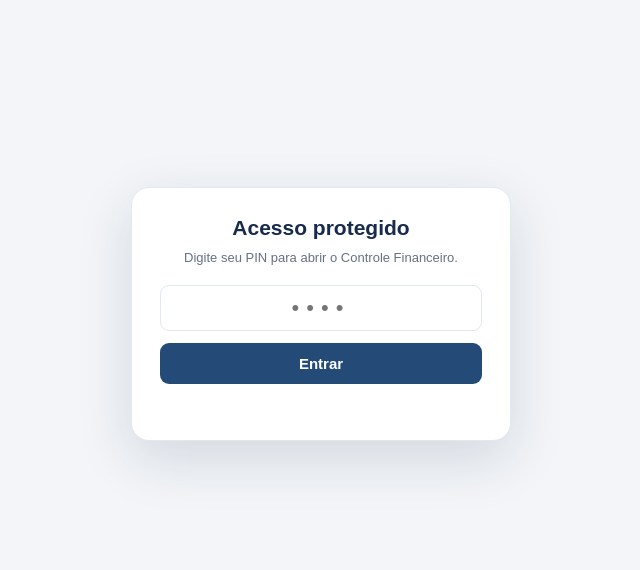
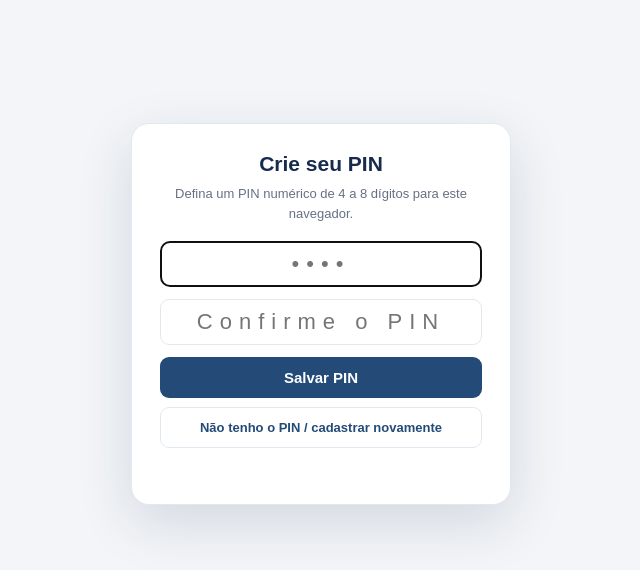
Before and after one commit to danillofelipedireito-cell/Controle-Financeiro, a plain HTML site: page index.html in a window 1280 px wide. Shown: the part 86-656 px from the top of the page, without its empty margins (319-959 px from the left). Drawn offline with Linux system fonts and the light colour scheme.

Commit message:
Add files via upload

```diff
--- a/index.html
+++ b/index.html
@@ -19,6 +19,7 @@ h1{font-size:23px;margin:0 0 5px}h2{font-size:16px;margin:0 0 13px}.hint,.meta,.
 #pinGate p{font-size:13px;line-height:1.5;color:#667085;margin:0 0 18px}
 #pinGate input{margin:0 0 12px;text-align:center;font-size:22px;letter-spacing:7px}
 #pinGate button{width:100%;padding:12px;border:0;border-radius:9px;background:#244b78;color:#fff;font-weight:bold;font-size:15px;cursor:pointer}
+#pinReset{margin-top:9px!important;background:transparent!important;color:#244b78!important;border:1px solid #e2e8f0!important;font-size:13px!important}
 #pinError{display:block;min-height:18px;margin-top:10px;color:#c13d45;font-size:12px}
 body.dark #pinGate{background:#101722}
 body.dark #pinGate .pinbox{background:#192433;border-color:#2b394b;color:#edf2f7}
@@ -34,6 +35,7 @@ body.dark #pinGate p{color:#aab6c5}
     <input id="pinInput" type="password" inputmode="numeric" pattern="[0-9]*" maxlength="8" autocomplete="off" placeholder="••••" aria-label="PIN de acesso">
     <input id="pinConfirm" type="password" inputmode="numeric" pattern="[0-9]*" maxlength="8" autocomplete="off" placeholder="Confirme o PIN" aria-label="Confirme o PIN" class="hidden">
     <button id="pinButton" type="button">Entrar</button>
+    <button id="pinReset" type="button">Não tenho o PIN / cadastrar novamente</button>
     <span id="pinError" role="alert"></span>
   </div>
 </div>
@@ -72,7 +74,52 @@ body.dark #pinGate p{color:#aab6c5}
 <script>
 (()=>{'use strict';
 const $=id=>document.getElementById(id),fmt=n=>new Intl.NumberFormat('pt-BR',{style:'currency',currency:'BRL'}).format(Number(n)||0),today=()=>{let d=new Date();return d.getFullYear()+'-'+String(d.getMonth()+1).padStart(2,'0')+'-'+String(d.getDate()).padStart(2,'0')},month=()=>today().slice(0,7),br=s=>s?`${s.slice(8,10)}/${s.slice(5,7)}/${s.slice(0,4)}`:'—',id=()=>crypto.randomUUID?crypto.randomUUID():String(Date.now())+Math.random();
-let entries=[],data={debts:[],itau:[],cards:[],plans:[],income:0};
+
+  // PIN local: barreira básica, não é autenticação segura.
+  const PIN_KEY='cf_personal_pin_hash_v1';
+  const pinHash=async value=>{
+    const bytes=new TextEncoder().encode(value);
+    const digest=await crypto.subtle.digest('SHA-256',bytes);
+    return Array.from(new Uint8Array(digest)).map(x=>x.toString(16).padStart(2,'0')).join('');
+  };
+  async function setupPinGate(){
+    const gate=$('pinGate'), input=$('pinInput'), confirmInput=$('pinConfirm');
+    const title=$('pinTitle'), message=$('pinMessage'), button=$('pinButton'), error=$('pinError'), reset=$('pinReset');
+    let creating=!localStorage.getItem(PIN_KEY);
+    const showMode=()=>{
+      title.textContent=creating?'Crie seu PIN':'Acesso protegido';
+      message.textContent=creating?'Defina um PIN numérico de 4 a 8 dígitos para este navegador.':'Digite seu PIN para abrir o Controle Financeiro.';
+      confirmInput.classList.toggle('hidden',!creating);
+      button.textContent=creating?'Salvar PIN':'Entrar';
+      input.value='';confirmInput.value='';error.textContent='';input.focus();
+    };
+    const unlock=()=>{gate.remove();};
+    const submit=async()=>{
+      const pin=input.value.trim();
+      if(!/^\\d{4,8}$/.test(pin)){error.textContent='Use um PIN de 4 a 8 números.';return;}
+      if(creating){
+        if(pin!==confirmInput.value.trim()){error.textContent='Os PINs não conferem.';return;}
+        localStorage.setItem(PIN_KEY,await pinHash(pin));
+        unlock();
+      }else{
+        if(await pinHash(pin)===localStorage.getItem(PIN_KEY)){unlock();}
+        else{error.textContent='PIN incorreto. Tente novamente.';input.value='';input.focus();}
+      }
+    };
+    reset.addEventListener('click',()=>{
+      if(confirm('Isso apagará somente o PIN salvo neste navegador. Seus lançamentos, receitas, despesas e dívidas serão mantidos. Deseja cadastrar um novo PIN?')){
+        localStorage.removeItem(PIN_KEY);
+        creating=true;
+        showMode();
+      }
+    });
+    button.addEventListener('click',submit);
+    input.addEventListener('keydown',e=>{if(e.key==='Enter')creating?confirmInput.focus():submit()});
+    confirmInput.addEventListener('keydown',e=>{if(e.key==='Enter')submit()});
+    showMode();
+  }
+
+  let entries=[],data={debts:[],itau:[],cards:[],plans:[],income:0};
 function load(){try{let a=JSON.parse(localStorage.getItem('cf_personal_v1')||'[]');entries=Array.isArray(a)?a:[]}catch(e){}try{data={...data,...JSON.parse(localStorage.getItem('cf_personal_extra_v2')||'{}')}}catch(e){}['debts','itau','cards','plans'].forEach(k=>{if(!Array.isArray(data[k]))data[k]=[]})}
 function save(){try{localStorage.setItem('cf_personal_v1',JSON.stringify(entries));localStorage.setItem('cf_personal_extra_v2',JSON.stringify(data));return true}catch(e){alert('Falha ao salvar. Exporte um backup e verifique o armazenamento.');return false}}
 const nav=t=>{document.querySelectorAll('.tab').forEach(x=>x.classList.add('hidden'));$(t).classList.remove('hidden');document.querySelectorAll('[data-tab]').forEach(b=>b.classList.toggle('active',b.dataset.tab===t));let names={home:['Menu inicial','Visão geral das suas finanças pessoais.'],entries:['Lançamentos','Registre receitas e despesas.'],debts:['Minhas dívidas','Credores, valores, parcelas e quitações.'],itau:['Cartão Itaú','Cronograma de compras parceladas.'],cards:['Mercado Livre e Luane','Controles individuais para cada cartão.'],budget:['Método 50/30/20','Distribuição e acompanhamento do orçamento.'],monthly:['Planejamento mensal','Valores orçados, debitados, recebidos e saldo.']};$('title').textContent=names[t][0];$('subtitle').textContent=names[t][1];render()};
@@ -101,7 +148,7 @@ $('import').onchange=async e=>{let f=e.target.files[0];if(!f)return;try{let x=JS
 function download(c,n,t){let a=document.createElement('a'),u=URL.createObjectURL(new Blob([c],{type:t}));a.href=u;a.download=n;a.click();setTimeout(()=>URL.revokeObjectURL(u),1000)}
 $('csv').onclick=()=>{let rows=[['Tipo','Valor','Data','Categoria','Forma','Situação','Grupo 50/30/20','Descrição','Observação'],...entries.map(x=>[x.kind,x.amount,br(x.date),x.category,x.payment,x.status,x.budgetClass,x.description,x.notes])];download('\uFEFF'+rows.map(r=>r.map(v=>'"'+String(v??'').replace(/"/g,'""')+'"').join(';')).join('\r\n'),'lancamentos-pessoais.csv','text/csv;charset=utf-8')};
 try{if(localStorage.getItem('cf_theme')==='dark')document.body.classList.add('dark')}catch(e){}
-$('ed').value=today();$('dd').value=today();$('pdate').value=today();load();render();
+$('ed').value=today();$('dd').value=today();$('pdate').value=today();load();render();setupPinGate();
 if('serviceWorker'in navigator&&location.protocol.startsWith('http'))addEventListener('load',()=>navigator.serviceWorker.register('./sw.js').catch(()=>{}));
 })();
 </script></body></html>
```
